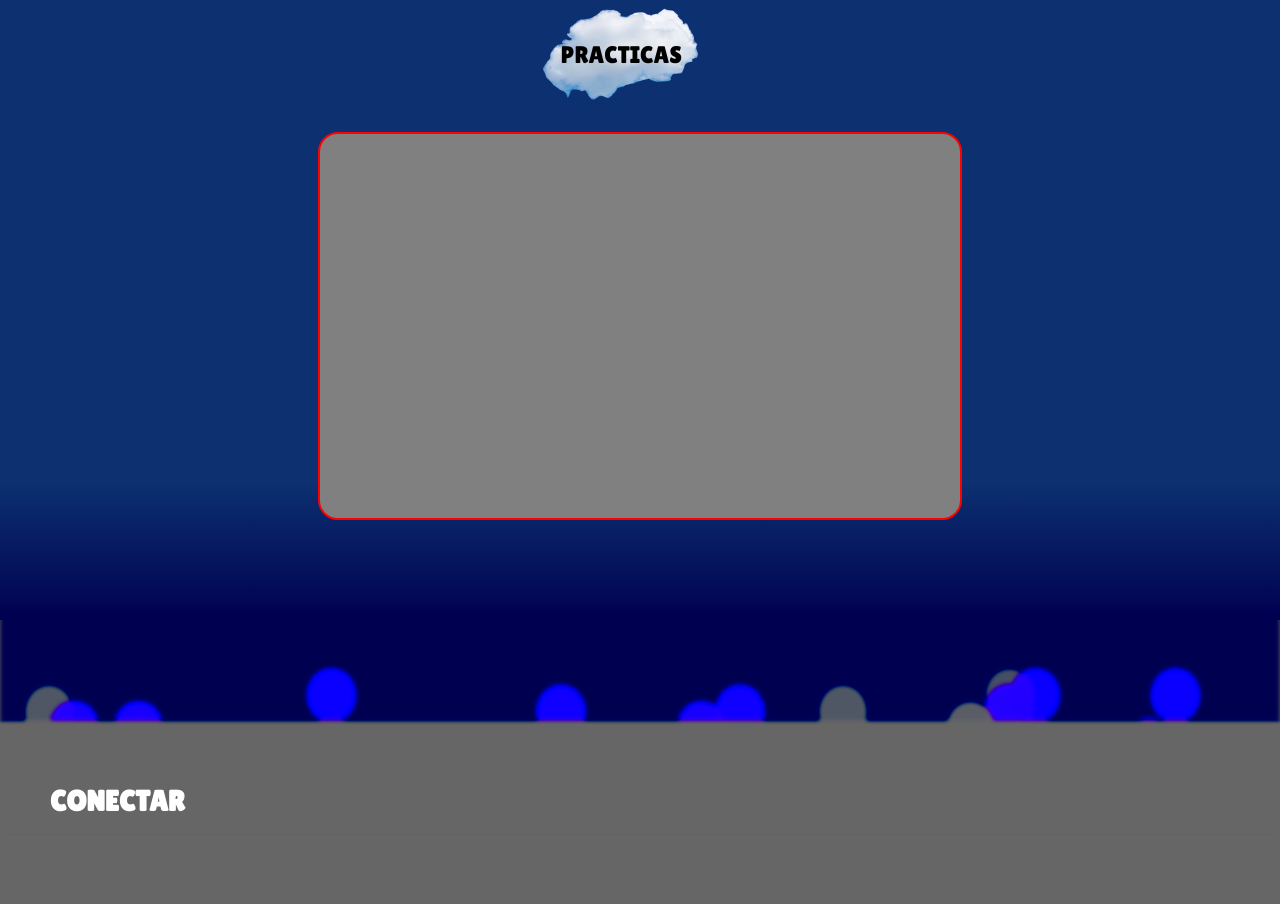
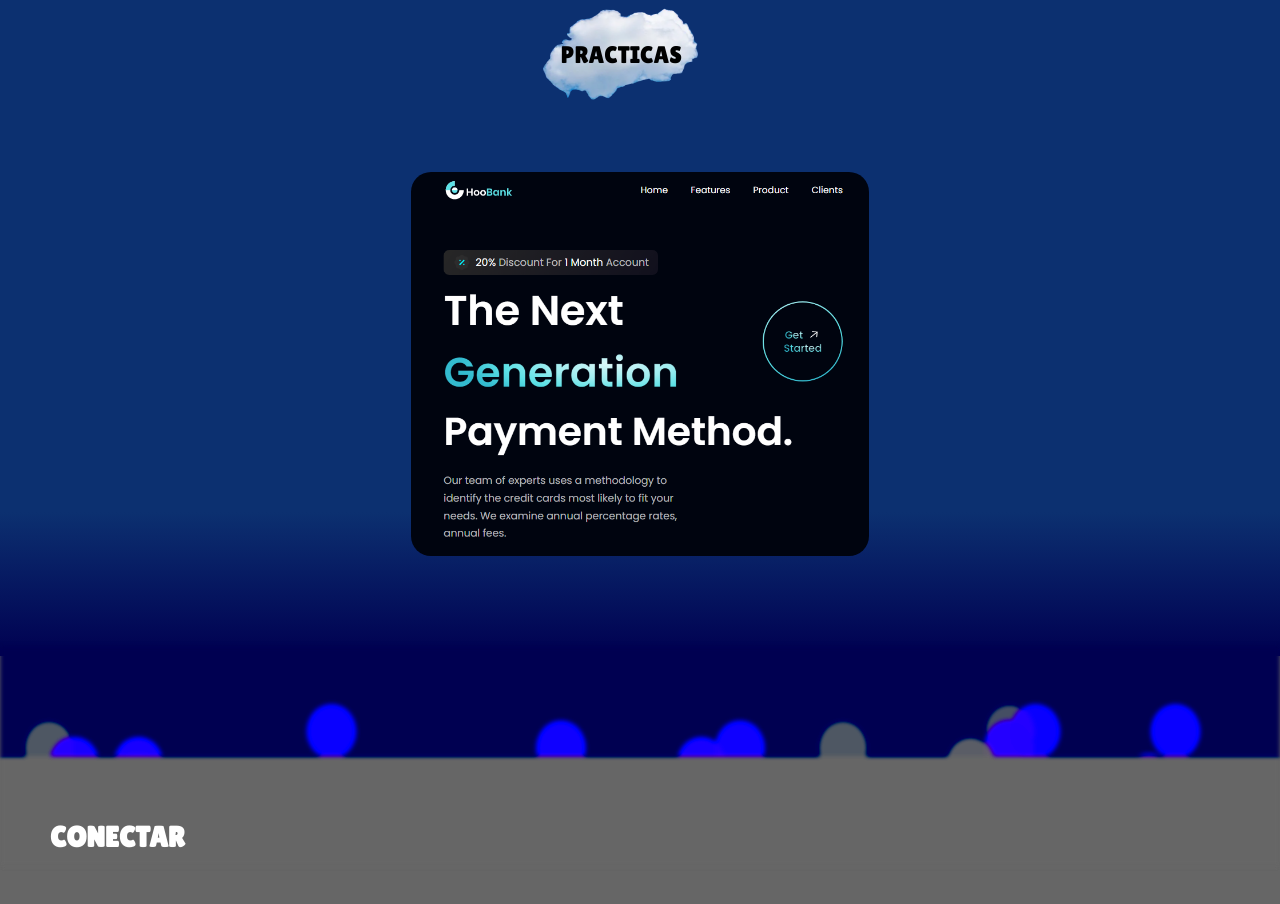
Before and after one commit to Yhoan008/Portafolio, a React (Vite) app: page / in a window 1280 px wide. Shown: the part 2080-2984 px from the top of the page. Built offline with nearby package versions, Linux system fonts and the light colour scheme; grey boxes are pictures that could not be loaded; a web font is replaced by a local one.

Commit message:
Se agrega el primer proyecto

```diff
--- a/src/winter/Proyects.jsx
+++ b/src/winter/Proyects.jsx
@@ -1,6 +1,7 @@
 import React, { Component } from "react";
 import { CloudMove } from "./Skills";
 import { color } from "../color";
+import folio from "./../assets/masteryportfolio.png";
 
 import styled from "styled-components";
 
@@ -12,10 +13,8 @@ const Container = styled.div`
   display: flex;
   flex-direction: column;
   align-items: center;
-  background:linear-gradient(to bottom, ${color.blueDark} 80%, #000051 ) ;
+  background: linear-gradient(to bottom, ${color.blueDark} 80%, #000051);
 `;
-
-
 
 export default class Proyects extends Component {
   render() {
@@ -28,20 +27,31 @@ export default class Proyects extends Component {
   }
 }
 
-const Div = styled.div`
+const Link = styled.a`
   position: relative;
-  width: 50%;
-  height:30vw;
+  height: 30vw;
   border-radius: 20px;
-  border:2px solid red;
-  background-color: gray;
+  margin-top: 40px;
+  overflow: hidden;
+  transition: 0.5s;
+  cursor: pointer;
+  &:hover {
+    transform: scale(110%);
+  }
 `;
 
+const Img = styled.img`
+  width: 100%;
+  height: 100%;
+  object-fit: cover;
+`;
 
 function Proyect() {
   return (
     <>
-      <Div/>
+      <Link href="https://Yhoan008.github.io/masteryportfolio" target="_blank">
+        <Img src={folio} alt="portfolio" />
+      </Link>
     </>
   );
 }
--- a/src/winter/Title.jsx
+++ b/src/winter/Title.jsx
@@ -9,6 +9,10 @@ const Contain = styled.div`
   display:flex;
   justify-content: center;
   align-items: center;
+  @media (max-width:700px){
+    width:280px;
+    height:40px;
+  }
 `;
 
 const Back = styled.div`
```
Also changed, not shown: src/assets/masteryportfolio.png (added), 1 other file (tests, documents, lock files or other folders).
